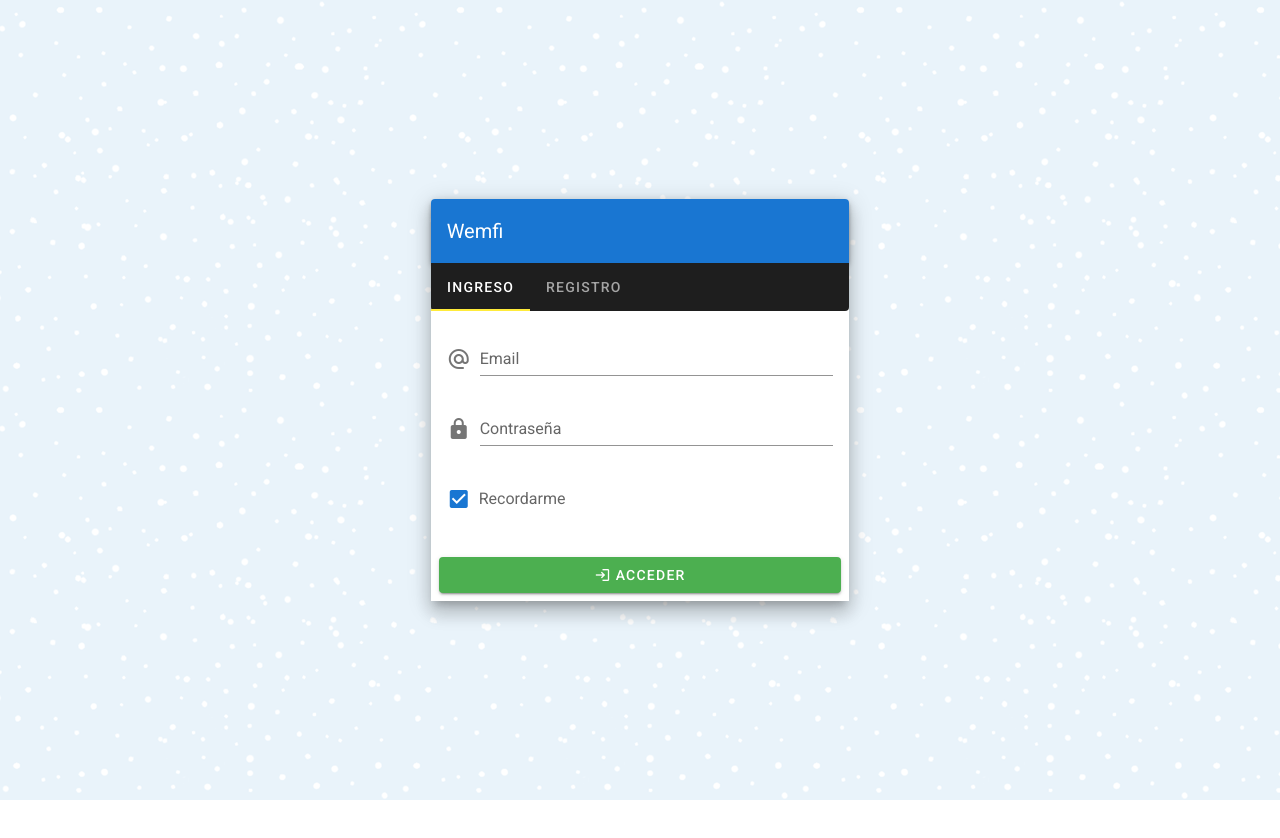
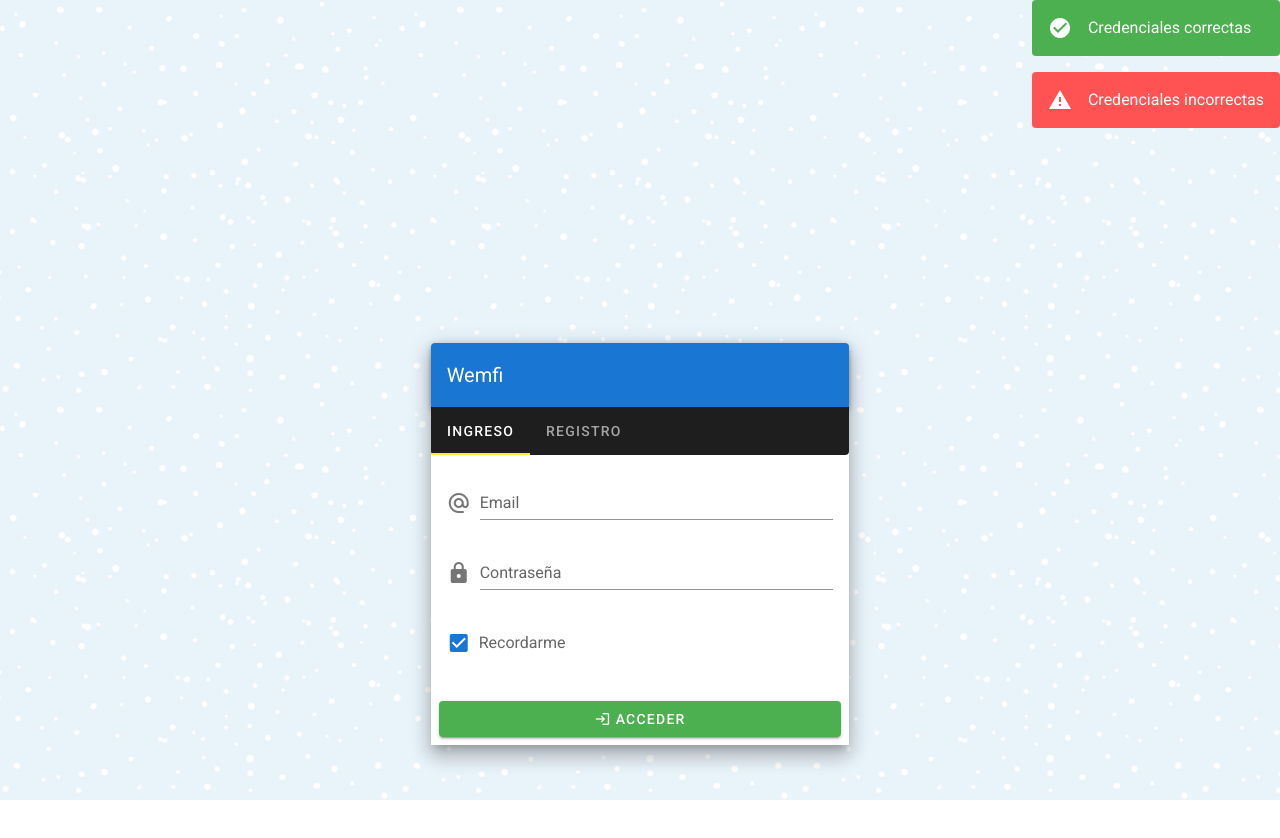
Before and after one commit to javieraguayo/pruebas_vue_vuetify, a Vue app: page /login in a window 1280 px wide. Shown: the top 838 px of the page. Before the commit the page ends 800 px from the top, so only its background shows below. Built offline with nearby package versions, Linux system fonts and the light colour scheme.

Commit message:
agregado alertas en login

```diff
--- a/src/views/Login.vue
+++ b/src/views/Login.vue
@@ -1,6 +1,11 @@
 <template>
   <v-app id="inspire">
     <v-main>
+      <div class="float-right">
+        <v-alert type="success">Credenciales correctas</v-alert>
+        <v-alert type="error">Credenciales incorrectas</v-alert>
+      </div>
+
       <v-container fluid fill-height>
         <v-layout align-center justify-center>
           <v-flex xs12 sm8 md4>
@@ -111,8 +116,8 @@
 </script>
 
 <style>
-div[data-app='true'] {
-  background: url('../assets/blue-snow/blue-snow.png') repeat fixed !important;
+div[data-app="true"] {
+  background: url("../assets/blue-snow/blue-snow.png") repeat fixed !important;
   background-size: cover;
 }
 </style>
```
